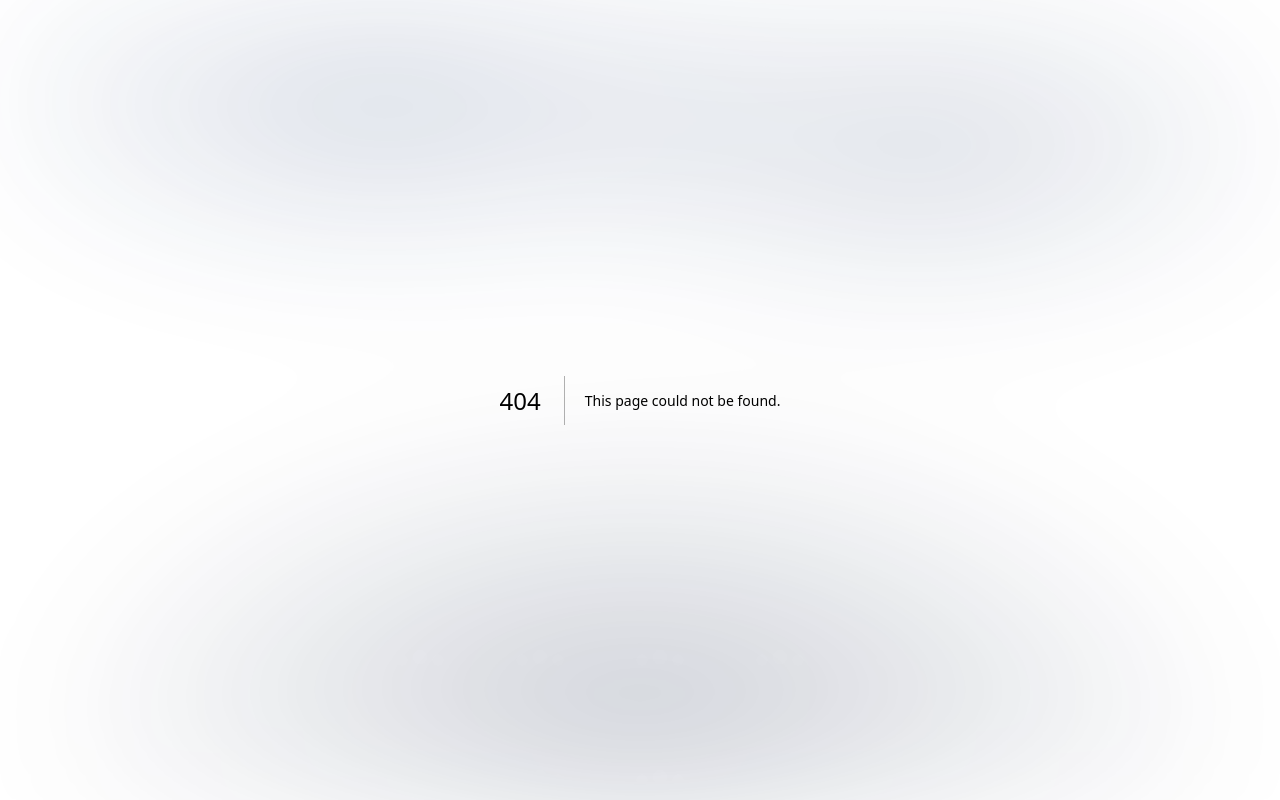
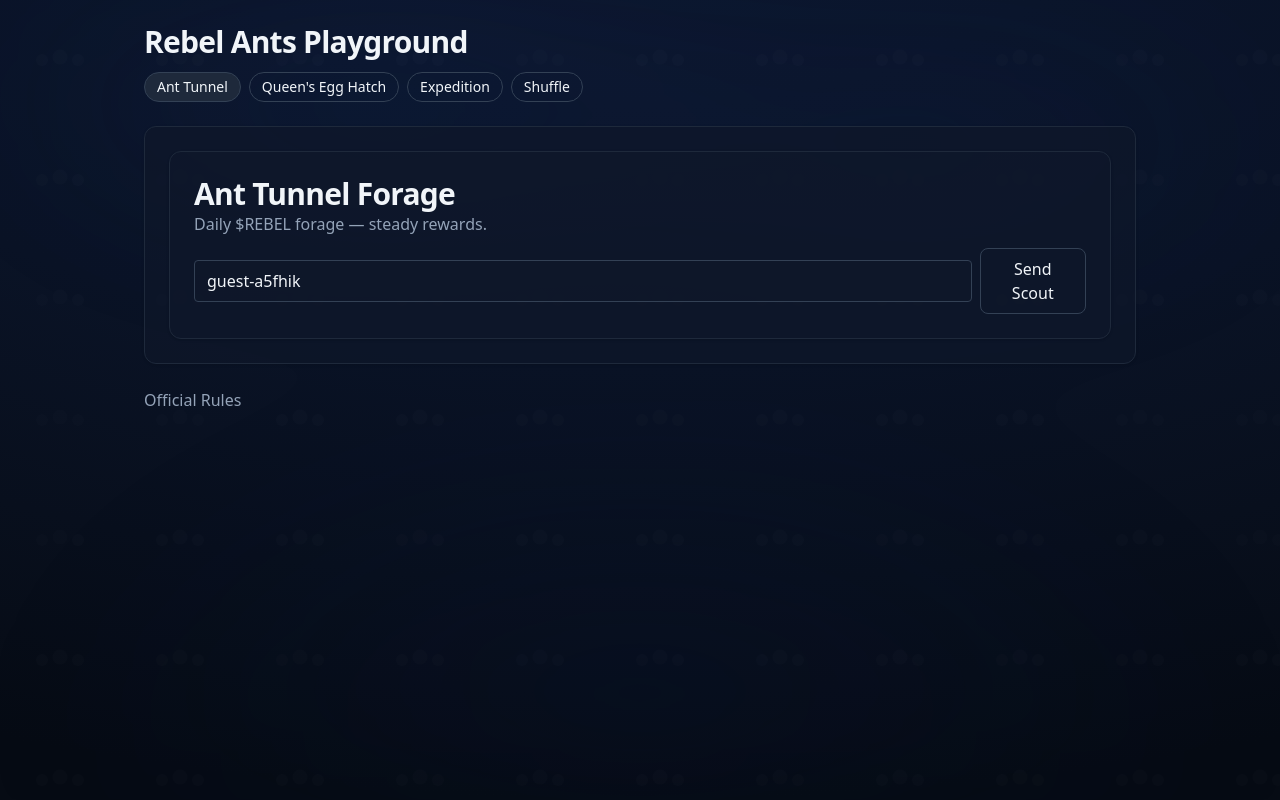
Before and after one commit to D1stknight/rebelants-playground, a Next.js app: page /tunnel in a window 1280 px wide. Before the commit this address had no page. Built offline with nearby package versions, Linux system fonts and the light colour scheme.

Commit message:
Create tunnel.tsx

```diff
--- /dev/null
+++ b/pages/tunnel.tsx
@@ -0,0 +1,27 @@
+import React from 'react';
+import Link from 'next/link';
+import AntTunnel from '../components/AntTunnel';
+
+export default function TunnelPage() {
+  return (
+    <main className="max-w-5xl mx-auto px-4 py-6">
+      {/* Top header + tabs */}
+      <h1 className="title mb-3">Rebel Ants Playground</h1>
+      <nav className="mb-6 flex items-center gap-2">
+        <Link href="/tunnel" className="tab tab-active">Ant Tunnel</Link>
+        <Link href="/hatch" className="tab">Queen&apos;s Egg Hatch</Link>
+        <Link href="/expedition" className="tab">Expedition</Link>
+        <Link href="/shuffle" className="tab">Shuffle</Link>
+      </nav>
+
+      {/* Card content */}
+      <section className="ant-card">
+        <AntTunnel />
+      </section>
+
+      <div className="mt-6">
+        <Link href="/rules" className="text-slate-400 hover:underline">Official Rules</Link>
+      </div>
+    </main>
+  );
+}
```
